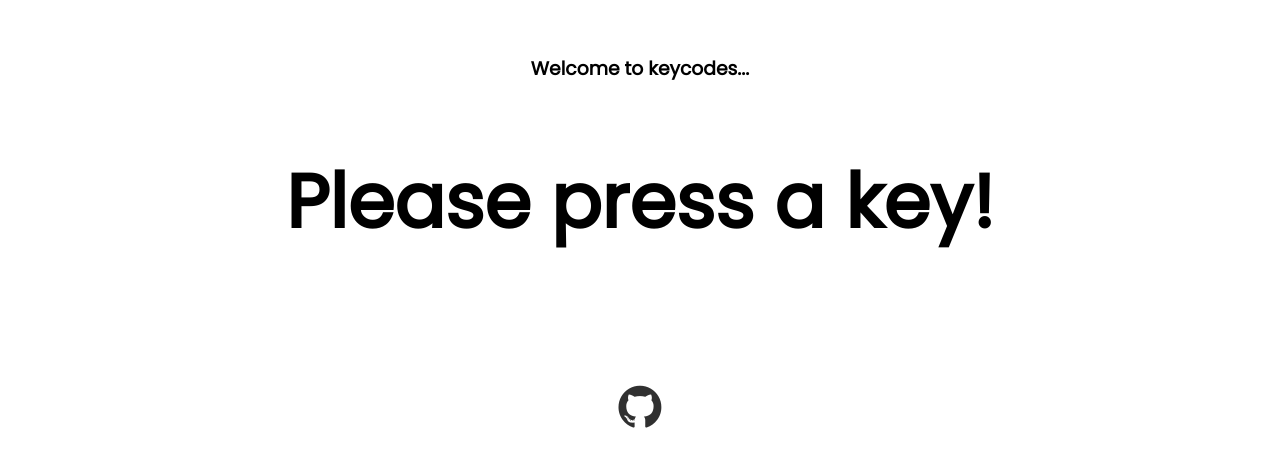
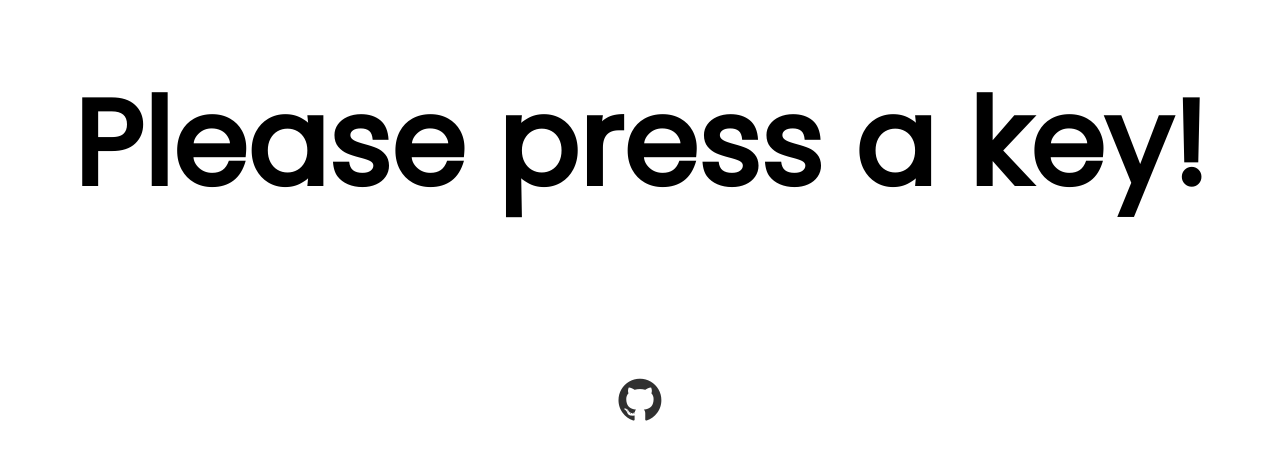
Before and after one commit to newtykip/keycodes, a React (Create React App) app: page / in a window 1280 px wide. Shown: the part 146-612 px from the top of the page. Built offline with nearby package versions, Linux system fonts and the light colour scheme.

Commit message:
Update URLs

```diff
--- a/package.json
+++ b/package.json
@@ -2,7 +2,7 @@
   "name": "keycodes",
   "version": "1.0.0",
   "private": true,
-  "homepage": "https://keycodes.jsmiith.xyz/",
+  "homepage": "https://keycodes.newtt.pw/",
   "dependencies": {
     "react": "^16.12.0",
     "react-dom": "^16.8.4",
--- a/src/App.js
+++ b/src/App.js
@@ -1,11 +1,8 @@
-// imports
 import React, { Component } from 'react'
-
-// components
 import Card from './components/Card';
 
-// keylocations
-const keyLocations = {
+// friendly key locations
+const KEY_LOCATIONS = {
   0: 'General keys',
   1: 'Left-side modifier keys',
   2: 'Right-side modifier keys',
@@ -16,7 +13,6 @@ export default class App extends Component {
   constructor() {
     super();
 
-    // setup the state
     this.state = {
       key: null,
       location: null,
@@ -26,15 +22,16 @@ export default class App extends Component {
     };
   }
 
-  // methods
-  handleKeydown = e => {
+
+  componentDidMount() {
+    return document.onkeypress = e => {
       // if it is not a meta key, prevent the default action
       if (!e.metaKey) e.preventDefault();
 
       // get information about the key
       const key = e.keyCode;
       const location = e.location;
-    const locationFriendly = keyLocations[location];
+      const locationFriendly = KEY_LOCATIONS[location];
       const which = e.which;
       const code = e.code;
 
@@ -46,10 +43,7 @@ export default class App extends Component {
         which,
         code
       });
-  }
-
-  componentDidMount() {
-    return document.querySelector('body').addEventListener('keydown', this.handleKeydown);
+    };
   }
 
   render() {
@@ -59,14 +53,7 @@ export default class App extends Component {
     // jsx
     return (
       <div>
-        { key ? (
-          <h1>{ key }</h1>
-        ) : (
-          <div>
-            <h3>Welcome to keycodes...</h3>
-            <h2>Please press a key!</h2>
-          </div>
-        )}
+        <h1>{ key ? key : 'Please press a key!' }</h1>
 
         <div className="cards">
           <Card type="key" value={key} />
@@ -76,7 +63,7 @@ export default class App extends Component {
         </div>
 
         <div class="social">
-          <a href="https://github.com/jsmiith/calculator" className="fa fa-github"></a>
+          <a href="https://github.com/itsnewt/keycodes" className="fa fa-github"></a>
         </div>
       </div>
     );
--- a/src/index.css
+++ b/src/index.css
@@ -10,11 +10,7 @@ body {
 }
 
 h1 {
-  font-size: 150px;
-}
-
-h2 {
-  font-size: 75px;
+  font-size: 120px;
 }
 
 .cards {
```
Also changed, not shown: keyboard.jpg (added), 1 other file (tests, documents, lock files or other folders). Lines whose indentation alone changed are shown as unchanged.
